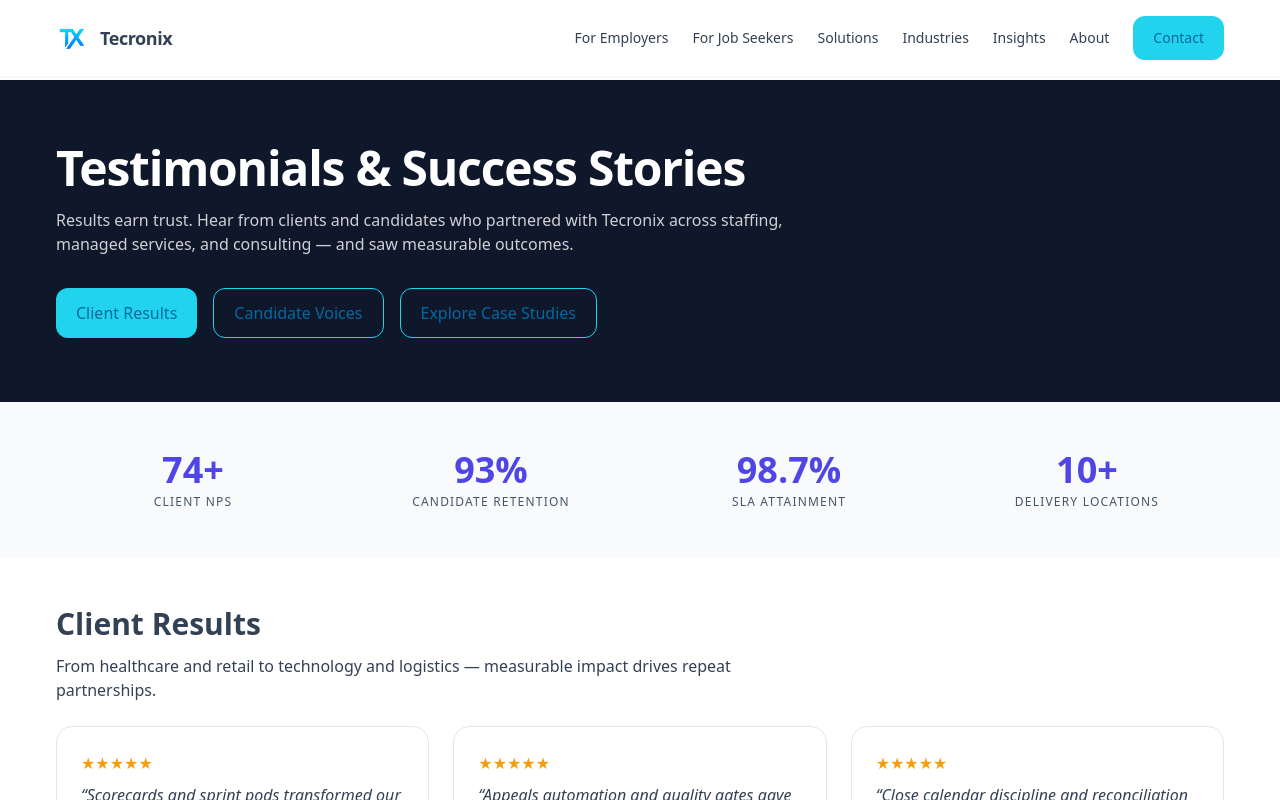
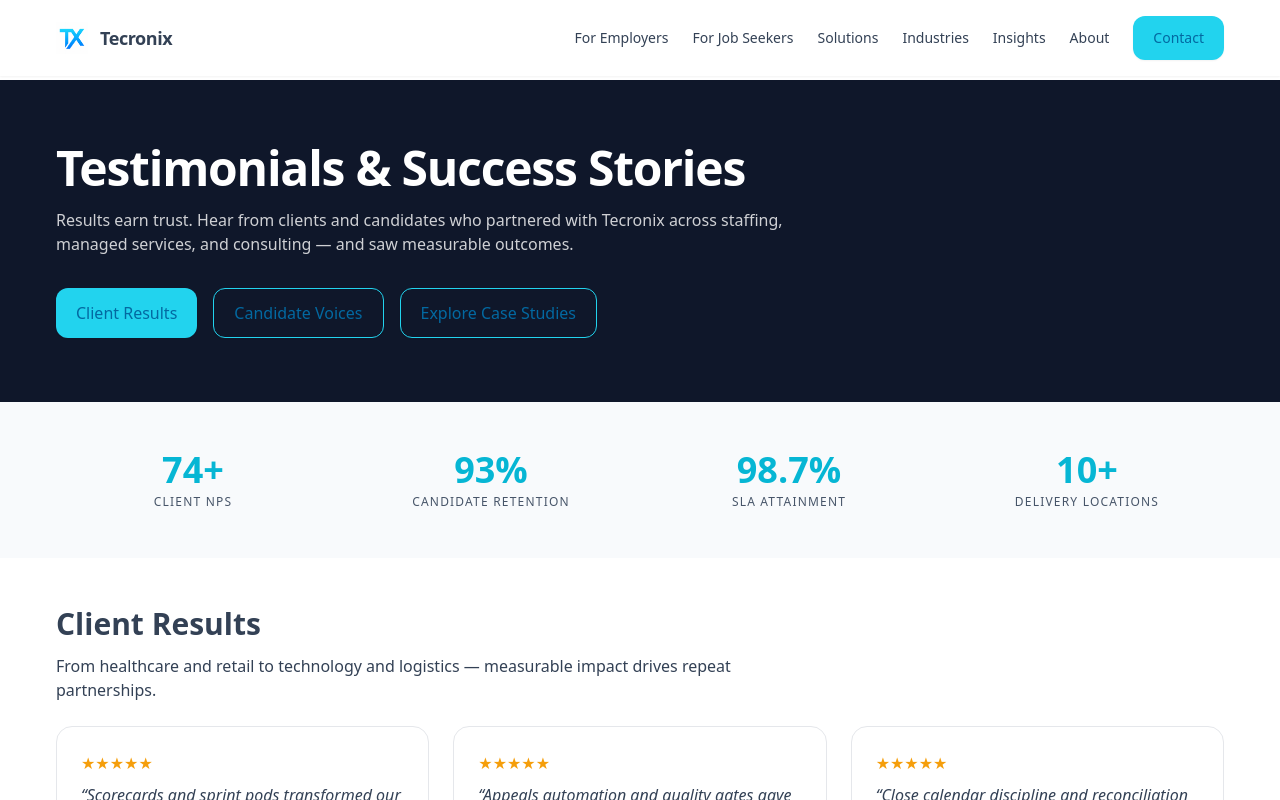
Before and after one commit to aleem2024/tecronix, a Next.js app: page /testimonials in a window 1280 px wide. Shown: the top 800 px of the page. Built offline with nearby package versions, Linux system fonts and the light colour scheme.

Commit message:
Update page.tsx

```diff
--- a/app/testimonials/page.tsx
+++ b/app/testimonials/page.tsx
@@ -142,7 +142,7 @@
         <div className="container py-12 grid md:grid-cols-4 gap-6 text-center">
           {metrics.map((m) => (
             <div key={m.label} className="space-y-1">
-              <div className="text-4xl font-bold text-indigo-600">{m.value}</div>
+              <div className="text-4xl font-bold text-cyan-500">{m.value}</div>
               <div className="text-xs font-medium tracking-widest text-slate-600 uppercase">
                 {m.label}
               </div>
```
